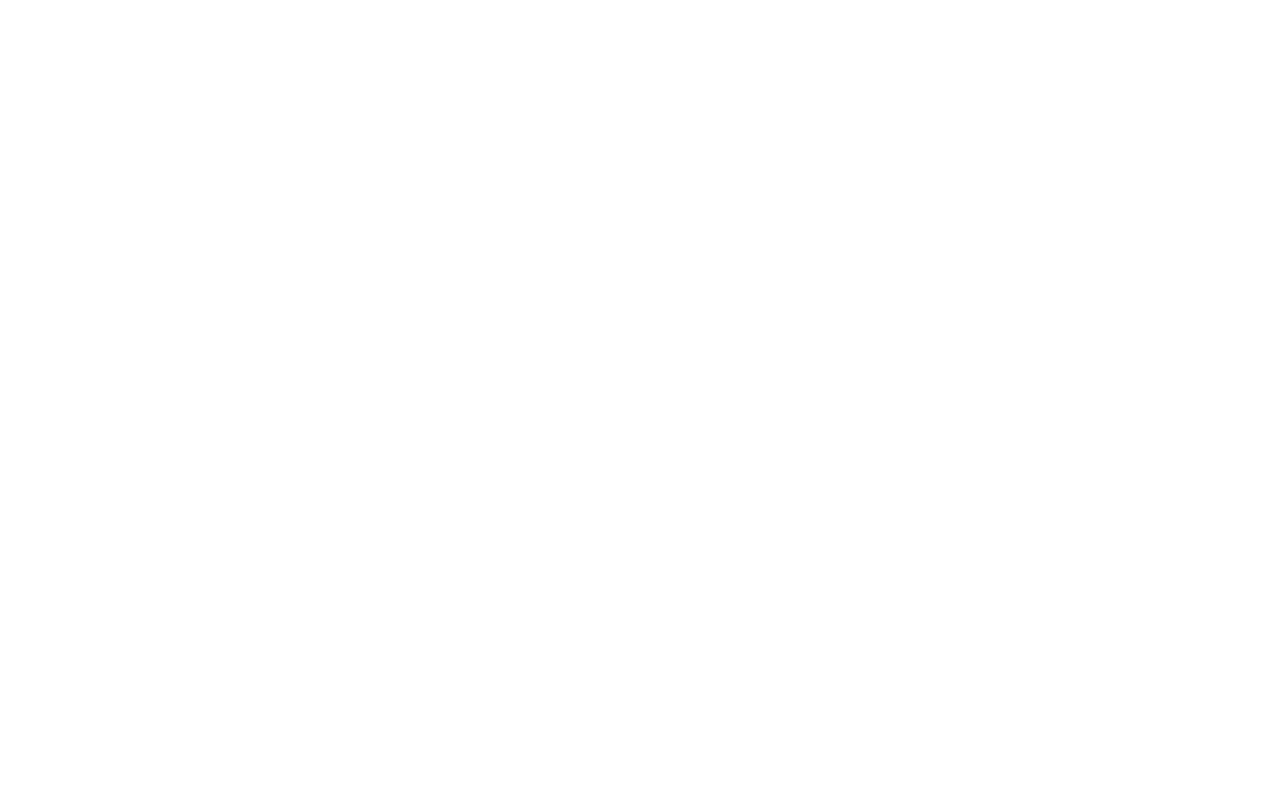
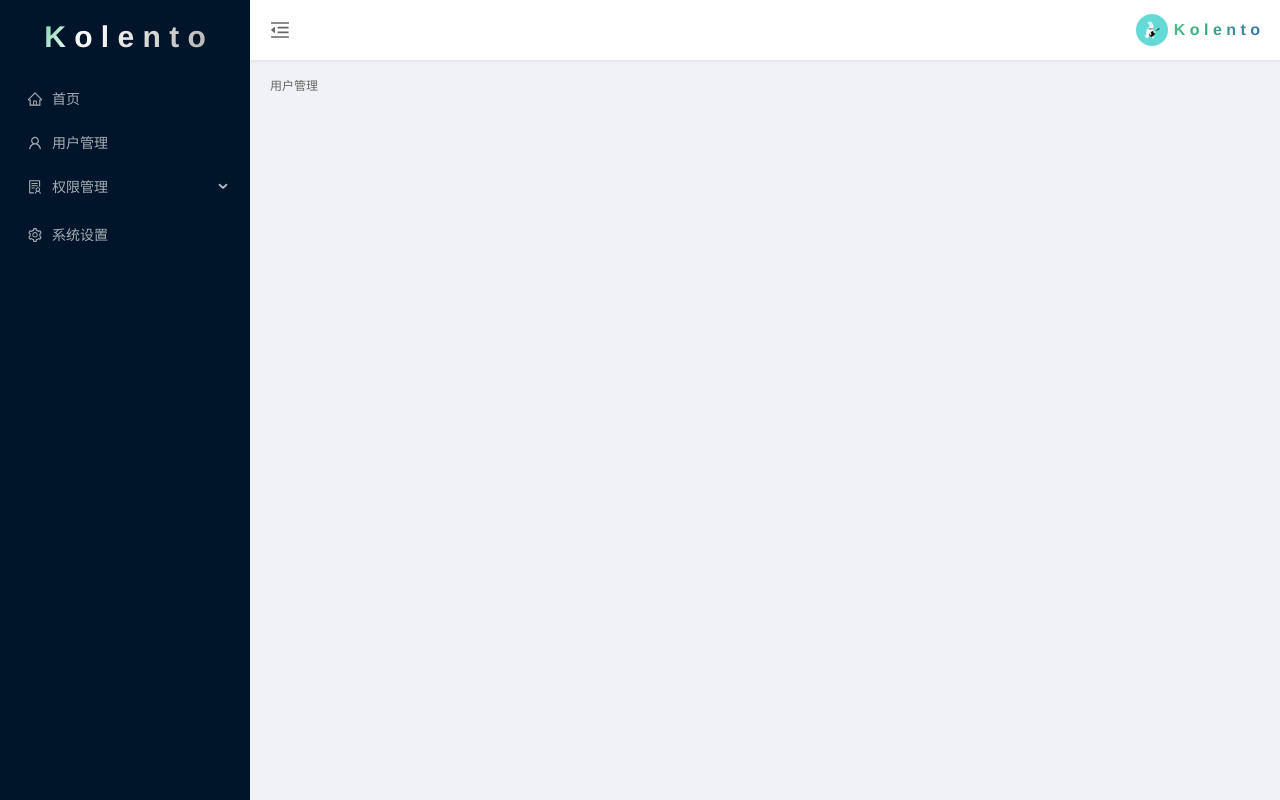
Before and after one commit to Kolentoo/vue3-admin, a Vue app: page /user in a window 1280 px wide. Before the commit this address had no page. Built offline with nearby package versions, Linux system fonts and the light colour scheme.

Commit message:
添加几个默认页面
Signed-off-by: kolento <515835543@qq.com>

```diff
--- a/src/components/sideBar.vue
+++ b/src/components/sideBar.vue
@@ -11,66 +11,55 @@
 
 <script setup>
 import { reactive, watch, h } from 'vue';
-import { PieChartOutlined, MailOutlined, DesktopOutlined, InboxOutlined } from '@ant-design/icons-vue';
+import { HomeOutlined,UserOutlined,SettingOutlined,SolutionOutlined  } from '@ant-design/icons-vue';
 
+// 菜单栏状态
 const state = reactive({
   collapsed: false,
 });
 
+// 菜单数据
 const items = reactive(
   [
-
     {
-      key: '2',
-      icon: () => h(DesktopOutlined),
-      label: 'Option 2',
-      title: 'Option 2',
+      icon: () => h(HomeOutlined),
+      label: '首页',
+      title: 'home',
+      auth:'home,'
     },
     {
-      key: '3',
-      icon: () => h(InboxOutlined),
-      label: 'Option 3',
-      title: 'Option 3',
+      icon: () => h(UserOutlined ),
+      label: '用户管理',
+      title: 'user',
+      auth:'user'
     },
     {
-      key: 'sub1',
-      icon: () => h(MailOutlined),
-      label: 'Navigation One',
-      title: 'Navigation One',
+      icon: () => h(SolutionOutlined),
+      label: '权限管理',
+      title: 'auth',
+      auth: 'auth',
       children: [
         {
-          key: '5',
-          label: 'Option 5',
-          title: 'Option 5',
+
+          label: '菜单权限',
+          title: 'menuAuth',
+          auth: 'menuAuth',
         }, {
-          key: '6',
-          label: 'Option 6',
-          title: 'Option 6',
-        }, {
-          key: '7',
-          label: 'Option 7',
-          title: 'Option 7',
-        }, {
-          key: '8',
-          label: 'Option 8',
-          title: 'Option 8',
+          label: '按钮权限',
+          title: 'buttonAuth',
+          auth: 'buttonAuth',
         }
       ]
     },
     {
-      key: '1',
-      icon: () => h(PieChartOutlined),
-      label: 'Option 1',
-      title: 'Option 1',
+      icon: () => h(SettingOutlined),
+      label: '系统设置',
+      title: 'setting',
+      auth: 'setting',
     },
   ]
 );
 
-
-const toggleCollapsed = () => {
-  state.collapsed = !state.collapsed;
-  // state.openKeys = state.collapsed ? [] : state.preOpenKeys;
-};
 
 </script>
 
--- a/src/components/topBar.vue
+++ b/src/components/topBar.vue
@@ -18,13 +18,13 @@
         <template #overlay>
           <a-menu>
             <a-menu-item key="0">
-              <a href="http://www.alipay.com/">1st menu item</a>
+              系统公告
             </a-menu-item>
             <a-menu-item key="1">
-              <a href="http://www.taobao.com/">2nd menu item</a>
+              修改密码
             </a-menu-item>
             <a-menu-divider />
-            <a-menu-item key="3">3rd menu item</a-menu-item>
+            <a-menu-item key="3" @click.prevent="loginOut">退出登录</a-menu-item>
           </a-menu>
         </template>
       </a-dropdown>
@@ -33,9 +33,28 @@
 </template>
 
 <script setup>
+import {ref} from 'vue';
 import { MenuUnfoldOutlined, MenuFoldOutlined,DownOutlined} from '@ant-design/icons-vue';
-import {ref} from 'vue';
-let open = ref(false)
+import { message } from 'ant-design-vue';
+import { useRouter } from "vue-router";
+import apiBox from '@/request/api.js';
+
+// 定义路由
+const router = useRouter();
+
+let open = ref(false);
+
+let loginOut =async(key)=>{
+  console.log('key',key);
+  const result = await apiBox.loginOutApi();
+  console.log('result',result);
+  if(result.data.success){
+    message.success(result.data.msg);
+    router.replace('/login');
+  }else{
+    message.error('操作失败');
+  }
+}
 
 </script>
 
--- a/src/mock/index.js
+++ b/src/mock/index.js
@@ -5,11 +5,19 @@
 let loginData = {
   token:'kolento',
   username:'Kolento',
-  authBox:['home','user','table','article'],
+  authBox:['home','user','setting','auth','menuAuth','buttonAuth'],
 }
 Mock.mock("/api/login", {
   success:true,
   data:loginData
 })
 
+Mock.mock("/api/loginout", {
+  success:true,
+  data:{
+
+  },
+  msg:'退出成功'
+})
+
 export default Mock
--- a/src/request/api.js
+++ b/src/request/api.js
@@ -8,6 +8,14 @@
             url: `/api/login`,
             method: "post",
         });
+    },
+
+    //登录接口
+    loginOutApi() {
+        return service({
+            url: `/api/loginout`,
+            method: "post",
+        });
     }
 
 }
--- a/src/router/index.js
+++ b/src/router/index.js
@@ -2,6 +2,10 @@
 import Main from '@/views/main.vue';
 import Login from '@/views/login.vue';
 import Home from '@/views/home.vue';
+import User from '@/views/user.vue';
+import Setting from '@/views/setting.vue';
+import ButtonAuth from '@/views/ButtonAuth.vue';
+import MenuAuth from '@/views/MenuAuth.vue';
 
 
 const router = createRouter({
@@ -21,6 +25,32 @@
           path:'',
           name:'home',
           component:Home
+        },
+        {
+          path:'/user',
+          name:'user',
+          component:User
+        },
+        {
+          path:'/auth',
+          name:'auth',
+          children:[
+            {
+              path:'/button-auth',
+              name:'button-auth',
+              component:ButtonAuth
+            },
+            {
+              path:'/menu-auth',
+              name:'menu-auth',
+              component:MenuAuth
+            }
+          ]
+        },
+        {
+          path:'/setting',
+          name:'setting',
+          component:Setting
         }
       ]
     }
--- /dev/null
+++ b/src/views/buttonAuth.vue
@@ -0,0 +1,5 @@
+<template>
+  <div class="button-auth">
+    按钮权限
+  </div>
+</template>
--- /dev/null
+++ b/src/views/menuAuth.vue
@@ -0,0 +1,5 @@
+<template>
+  <div class="menu-auth">
+    菜单权限
+  </div>
+</template>
--- /dev/null
+++ b/src/views/setting.vue
@@ -0,0 +1,5 @@
+<template>
+  <div class="setting">
+    系统设置
+  </div>
+</template>
--- /dev/null
+++ b/src/views/user.vue
@@ -0,0 +1,5 @@
+<template>
+  <div class="user">
+    用户管理
+  </div>
+</template>
```
